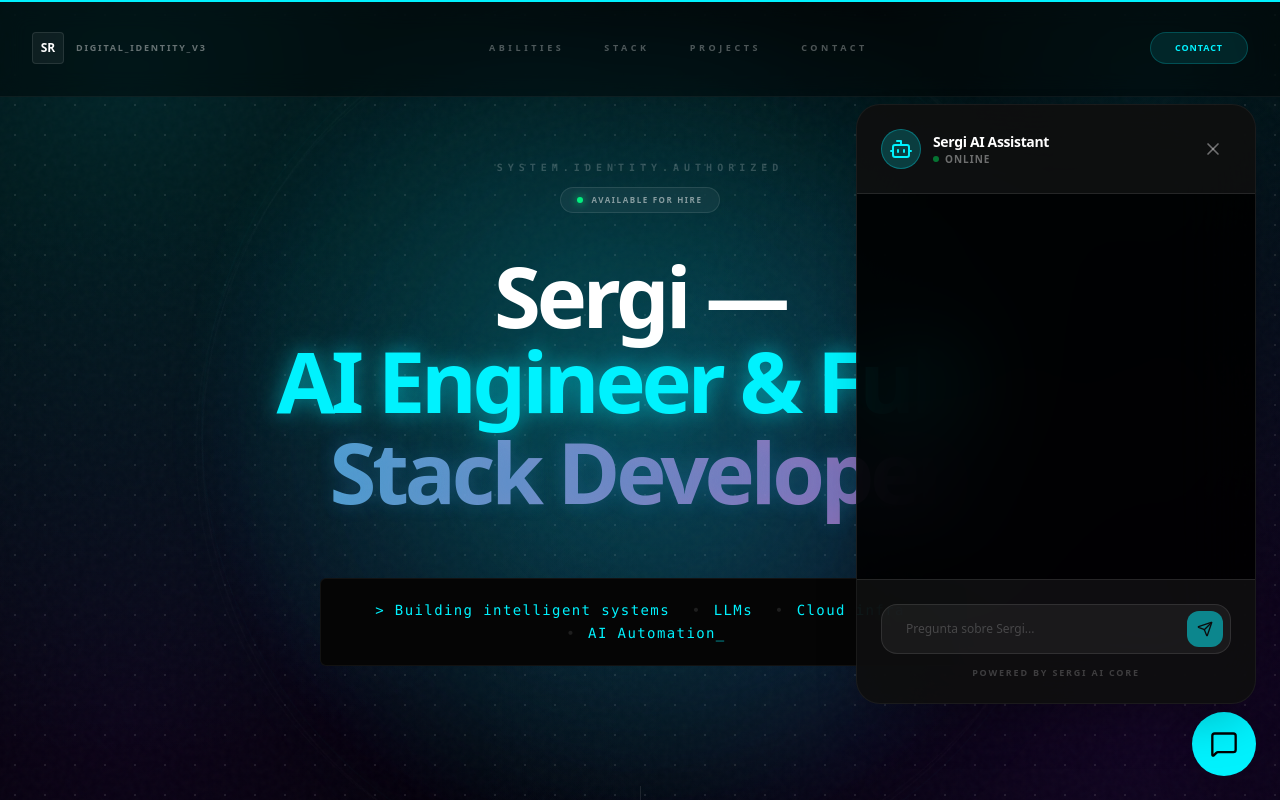
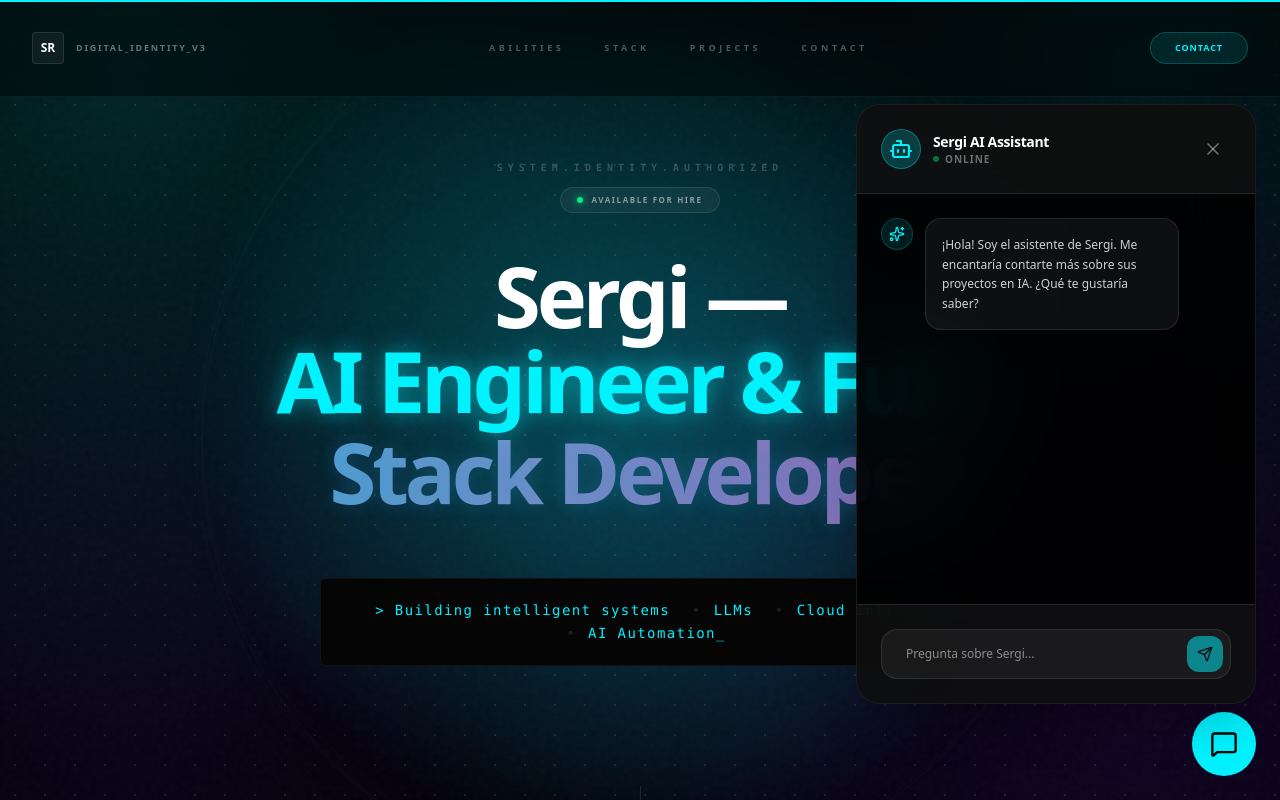
Before and after one commit to sregany/dev-Sergi, a Next.js app: page / in a window 1280 px wide. Both pictures are taken after a click on the button 1224 px from the left and 744 px from the top of the page. Shown: the top 800 px of the page. Built offline with nearby package versions, Linux system fonts and the light colour scheme.

Commit message:
Mix: Auto-Greeting + Robust Input Fix + API Route Restoration

```diff
--- a/src/app/api/chat/route.ts
+++ b/src/app/api/chat/route.ts
@@ -16,8 +16,6 @@ export async function POST(req: Request) {
       chatHistory = [{ role: "user", parts: [{ text: "Hola" }] }, ...chatHistory];
     }
 
-    // Usamos el endpoint oficial de STREAMING de Google
-    // Esto es lo que permite que el texto aparezca poco a poco
     const url = `https://generativelanguage.googleapis.com/v1beta/models/gemini-1.5-flash:streamGenerateContent?alt=sse&key=${apiKey}`;
 
     const response = await fetch(url, {
@@ -37,7 +35,6 @@ export async function POST(req: Request) {
       throw new Error(errorData.error?.message || "Error en Google API");
     }
 
-    // TRANSFORMADOR DE STREAM: Convertimos el formato de Google al formato que espera el frontend (Vercel AI SDK)
     const encoder = new TextEncoder();
     const decoder = new TextDecoder();
 
@@ -64,12 +61,9 @@ export async function POST(req: Request) {
                 const json = JSON.parse(line.replace("data: ", ""));
                 const text = json.candidates[0].content.parts[0].text;
                 if (text) {
-                  // Enviamos el texto en el formato '0:"texto"' que usa el SDK de Vercel
                   controller.enqueue(encoder.encode(`0:${JSON.stringify(text)}\n`));
                 }
-              } catch (e) {
-                // Fragmento JSON incompleto, seguimos
-              }
+              } catch (e) {}
             }
           }
         }
--- a/src/components/ChatAgent.tsx
+++ b/src/components/ChatAgent.tsx
@@ -1,27 +1,35 @@
 "use client";
 
-import React, { useRef, useEffect } from "react";
+import React, { useRef, useEffect, useState } from "react";
 import { motion, AnimatePresence } from "framer-motion";
 import { Send, X, Bot, User, Sparkles, MessageSquare } from "lucide-react";
 import { useChat } from "@ai-sdk/react";
 
 const ChatAgent = () => {
-  const [isOpen, setIsOpen] = React.useState(false);
+  const [isOpen, setIsOpen] = useState(false);
+  const [localInput, setLocalInput] = useState("");
   const scrollRef = useRef<HTMLDivElement>(null);
+  const hasGreeted = useRef(false);
 
-  const { messages, input, handleInputChange, handleSubmit, isLoading, error } = useChat({
+  const { messages, setMessages, append, isLoading } = useChat({
     api: "/api/chat",
-    initialMessages: [
-      {
-        id: "1",
-        role: "assistant",
-        content: "¡Hola! Soy el asistente de Sergi. Me encantaría contarte más sobre sus proyectos en IA, su formación en matemáticas o cómo puede ayudar a tu equipo. ¿Qué te gustaría saber?",
-      },
-    ],
   });
 
-  // Garantizamos que input nunca sea undefined interna o externamente
-  const safeInput = input || "";
+  // Saludo automático a los 3 segundos
+  useEffect(() => {
+    if (hasGreeted.current) return;
+
+    const timer = setTimeout(() => {
+      hasGreeted.current = true;
+      setMessages([{
+        id: "auto-greeting",
+        role: "assistant",
+        content: "¡Hola! Soy el asistente de Sergi. Me encantaría contarte más sobre sus proyectos en IA. ¿Qué te gustaría saber?"
+      }]);
+    }, 3000);
+
+    return () => clearTimeout(timer);
+  }, [setMessages]);
 
   useEffect(() => {
     if (scrollRef.current) {
@@ -29,31 +37,39 @@ const ChatAgent = () => {
     }
   }, [messages]);
 
+  const handleFormSubmit = async (e: React.FormEvent) => {
+    e.preventDefault();
+    const val = localInput.trim();
+    if (!val || isLoading) return;
+
+    setLocalInput("");
+    await append({ role: "user", content: val });
+  };
+
   return (
     <>
-      {/* Floating Button */}
       <motion.button
-        initial={{ scale: 0, opacity: 0 }}
-        animate={{ scale: 1, opacity: 1 }}
+        initial={{ scale: 0 }}
+        animate={{ scale: 1 }}
         whileHover={{ scale: 1.1 }}
         whileTap={{ scale: 0.9 }}
         onClick={() => setIsOpen(true)}
         className="fixed bottom-6 right-6 w-16 h-16 bg-brand-cyan text-black rounded-full shadow-2xl flex items-center justify-center z-[150] cursor-pointer group"
       >
         <MessageSquare className="w-7 h-7 group-hover:rotate-12 transition-transform" />
-        <div className="absolute -top-1 -right-1 w-4 h-4 bg-white rounded-full animate-ping opacity-20" />
+        {messages.length > 1 && !isOpen && (
+          <span className="absolute -top-1 -right-1 w-4 h-4 bg-red-500 rounded-full border-2 border-black" />
+        )}
       </motion.button>
 
-      {/* Chat Window */}
       <AnimatePresence>
         {isOpen && (
           <motion.div
-            initial={{ opacity: 0, y: 100, scale: 0.9, x: 50 }}
-            animate={{ opacity: 1, y: 0, scale: 1, x: 0 }}
-            exit={{ opacity: 0, y: 100, scale: 0.9, x: 50 }}
+            initial={{ opacity: 0, y: 100, scale: 0.9 }}
+            animate={{ opacity: 1, y: 0, scale: 1 }}
+            exit={{ opacity: 0, y: 100, scale: 0.9 }}
             className="fixed bottom-24 right-6 w-[90vw] sm:w-[400px] h-[600px] bg-black/90 backdrop-blur-2xl border border-white/10 rounded-3xl shadow-2xl z-[160] flex flex-col overflow-hidden"
           >
-            {/* Header */}
             <div className="p-6 border-b border-white/10 flex justify-between items-center bg-white/5">
               <div className="flex items-center gap-3">
                 <div className="w-10 h-10 rounded-full bg-brand-cyan/20 flex items-center justify-center border border-brand-cyan/30">
@@ -62,97 +78,49 @@ const ChatAgent = () => {
                 <div>
                   <h3 className="text-white font-bold text-sm">Sergi AI Assistant</h3>
                   <div className="flex items-center gap-1.5">
-                    <div className="w-1.5 h-1.5 rounded-full bg-green-500 animate-pulse" />
+                    <span className="w-1.5 h-1.5 rounded-full bg-green-500 animate-pulse" />
                     <span className="text-[10px] text-white/40 uppercase tracking-widest font-bold">Online</span>
                   </div>
                 </div>
               </div>
-              <button
-                onClick={() => setIsOpen(false)}
-                className="p-2 hover:bg-white/10 rounded-full transition-colors text-white/40 hover:text-white"
-              >
+              <button onClick={() => setIsOpen(false)} className="p-2 text-white/40 hover:text-white transition-colors">
                 <X className="w-5 h-5" />
               </button>
             </div>
 
-            {/* Messages Area */}
-            <div
-              ref={scrollRef}
-              className="flex-1 overflow-y-auto p-6 space-y-6 scroll-smooth"
-            >
+            <div ref={scrollRef} className="flex-1 overflow-y-auto p-6 space-y-6">
               {messages.map((m) => (
-                <motion.div
-                  key={m.id}
-                  initial={{ opacity: 0, y: 10 }}
-                  animate={{ opacity: 1, y: 0 }}
-                  className={`flex ${m.role === "user" ? "justify-end" : "justify-start"}`}
-                >
+                <div key={m.id} className={`flex ${m.role === "user" ? "justify-end" : "justify-start"}`}>
                   <div className={`flex gap-3 max-w-[85%] ${m.role === "user" ? "flex-row-reverse" : "flex-row"}`}>
-                    <div className={`w-8 h-8 rounded-full flex items-center justify-center flex-shrink-0 border ${
-                      m.role === "user"
-                        ? "bg-white/10 border-white/20"
-                        : "bg-brand-cyan/10 border-brand-cyan/20"
-                    }`}>
+                    <div className={`w-8 h-8 rounded-full flex items-center justify-center flex-shrink-0 border ${m.role === "user" ? "bg-white/10" : "bg-brand-cyan/10 border-brand-cyan/20"}`}>
                       {m.role === "user" ? <User className="w-4 h-4 text-white/60" /> : <Sparkles className="w-4 h-4 text-brand-cyan" />}
                     </div>
-                    <div className={`p-4 rounded-2xl text-xs leading-relaxed ${
-                      m.role === "user"
-                        ? "bg-brand-cyan text-black font-medium"
-                        : "bg-white/5 text-white/80 border border-white/10"
-                    }`}>
+                    <div className={`p-4 rounded-2xl text-xs leading-relaxed ${m.role === "user" ? "bg-brand-cyan text-black font-medium" : "bg-white/5 text-white/80 border border-white/10"}`}>
                       {m.content}
                     </div>
                   </div>
-                </motion.div>
+                </div>
               ))}
-              {isLoading && (
-                <div className="flex justify-start animate-pulse">
-                  <div className="flex gap-3 max-w-[80%]">
-                    <div className="w-8 h-8 rounded-full bg-brand-cyan/10 border border-brand-cyan/20 flex items-center justify-center">
-                      <Bot className="w-4 h-4 text-brand-cyan" />
-                    </div>
-                    <div className="p-4 rounded-2xl bg-white/5 text-brand-cyan text-[10px] font-bold tracking-widest flex items-center gap-2 uppercase">
-                      <div className="flex gap-1">
-                        <div className="w-1 h-1 bg-brand-cyan rounded-full animate-bounce" />
-                        <div className="w-1 h-1 bg-brand-cyan rounded-full animate-bounce [animation-delay:0.2s]" />
-                        <div className="w-1 h-1 bg-brand-cyan rounded-full animate-bounce [animation-delay:0.4s]" />
-                      </div>
-                      Pensando
-                    </div>
-                  </div>
-                </div>
-              )}
-              {error && (
-                <div className="text-center p-4 bg-red-500/10 border border-red-500/20 rounded-xl text-red-400 text-[10px] uppercase tracking-wider font-bold">
-                  Error de conexión. Prueba de nuevo.
-                </div>
-              )}
+              {isLoading && <div className="text-brand-cyan text-[10px] font-bold uppercase animate-pulse p-4">Escribiendo...</div>}
             </div>
 
-            {/* Input Area */}
-            <form
-              onSubmit={handleSubmit}
-              className="p-6 bg-white/5 border-t border-white/10"
-            >
+            <form onSubmit={handleFormSubmit} className="p-6 bg-white/5 border-t border-white/10">
               <div className="relative">
                 <input
                   type="text"
-                  value={safeInput}
-                  onChange={handleInputChange}
+                  value={localInput}
+                  onChange={(e) => setLocalInput(e.target.value)}
                   placeholder="Pregunta sobre Sergi..."
-                  className="w-full bg-white/5 border border-white/10 rounded-2xl py-4 pl-6 pr-14 text-xs text-white placeholder:text-white/20 focus:outline-none focus:border-brand-cyan/50 transition-all"
+                  className="w-full bg-white/5 border border-white/10 rounded-2xl py-4 pl-6 pr-14 text-xs text-white focus:outline-none"
                 />
                 <button
                   type="submit"
-                  disabled={isLoading || !safeInput.trim()}
-                  className="absolute right-2 top-1/2 -translate-y-1/2 p-2.5 bg-brand-cyan text-black rounded-xl hover:scale-105 active:scale-95 disabled:opacity-50 disabled:hover:scale-100 transition-all cursor-pointer"
+                  disabled={isLoading || !localInput.trim()}
+                  className="absolute right-2 top-1/2 -translate-y-1/2 p-2.5 bg-brand-cyan text-black rounded-xl cursor-pointer disabled:opacity-50"
                 >
                   <Send className="w-4 h-4" />
                 </button>
               </div>
-              <p className="mt-3 text-center text-[9px] text-white/20 uppercase tracking-[0.2em] font-bold">
-                Powered by Sergi AI Core
-              </p>
             </form>
           </motion.div>
         )}
```
